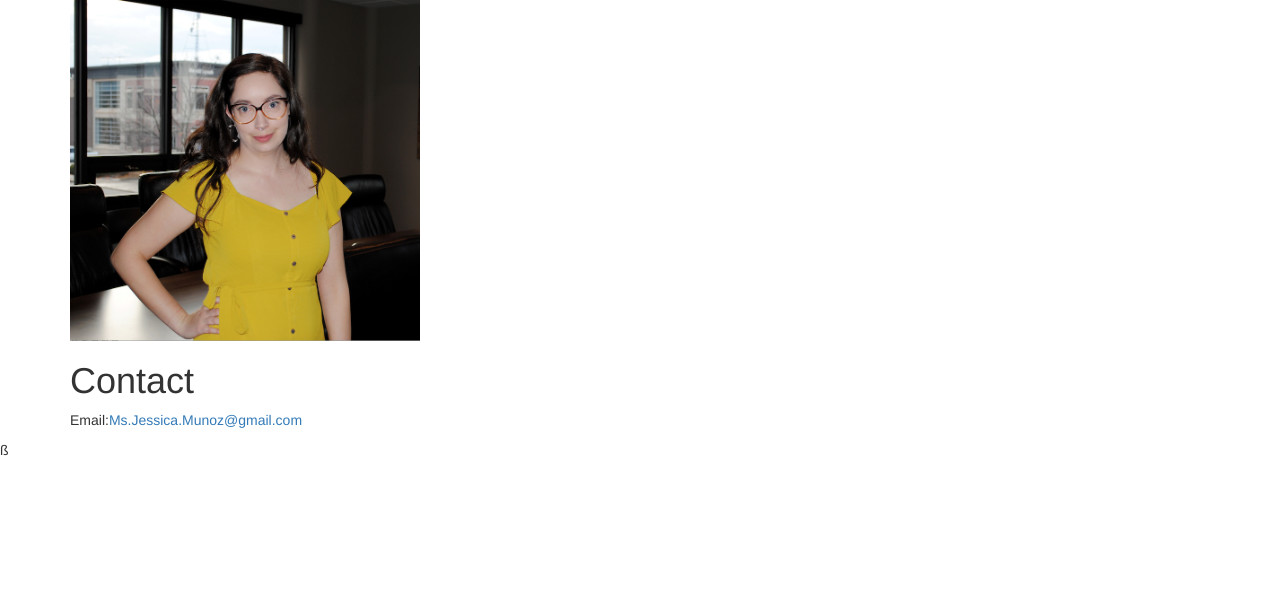
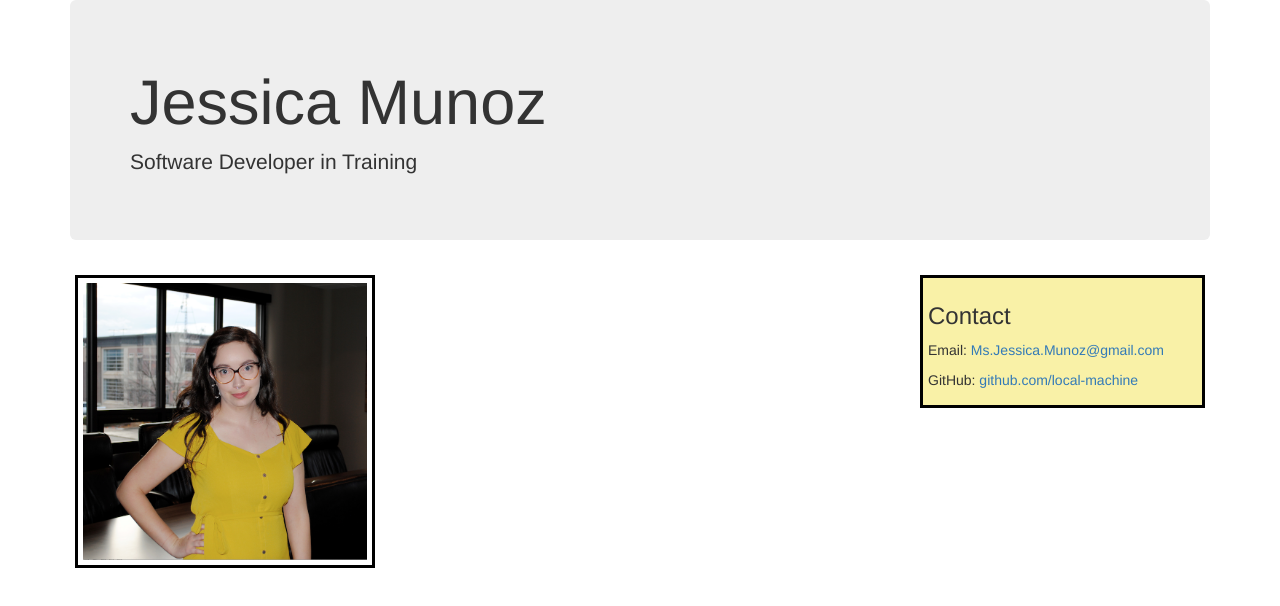
Before and after one commit to local-machine/Portfolio-Landing-Page, a plain HTML site: page index.html in a window 1280 px wide. Drawn offline with Linux system fonts and the light colour scheme.

Commit message:
It will have box model, floats, and other CSS styling

```diff
--- a/css/styles.css
+++ b/css/styles.css
@@ -1,3 +1,15 @@
 img {
-  width: 350px;
+  float: left;
+  width: 300px;
+  border: 3px solid black;
+  padding: 5px;
+  margin: 5px;
 }
+.sidebar {
+  float: right;
+  width: 25%;
+  background-color: #f9f1a7;
+  border: 3px solid black;
+  padding: 5px;
+  margin: 5px;
+}
--- a/index.html
+++ b/index.html
@@ -7,9 +7,16 @@
   </head>
   <body>
     <div class="container">
+      <div class="jumbotron">
+        <h1>Jessica Munoz</h1>
+        <p>Software Developer in Training</p>
+      </div>
       <img src="img/handonhip.png" alt="A photo of Jessica">
-      <h1>Contact</h1>
-        <p>Email:<a href="mailto:Ms.Jessica.Munoz@gmail.com">Ms.Jessica.Munoz@gmail.com</a></p>
+      <div class="sidebar">
+        <h3>Contact</h3>
+          <p>Email:<a href="mailto:Ms.Jessica.Munoz@gmail.com"> Ms.Jessica.Munoz@gmail.com</a></p>
+          <p>GitHub:<a href="https://github.com/local-machine"> github.com/local-machine</a></p>
+      </div>
     </div>
-  </body>ß
+  </body>
 </html>
```
